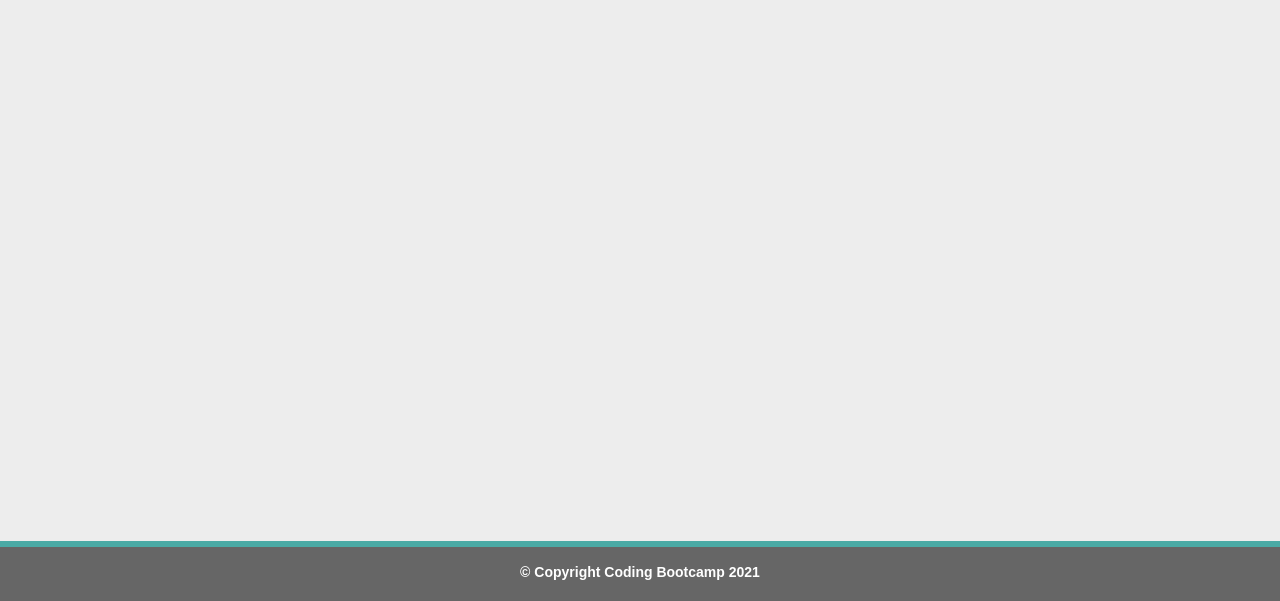
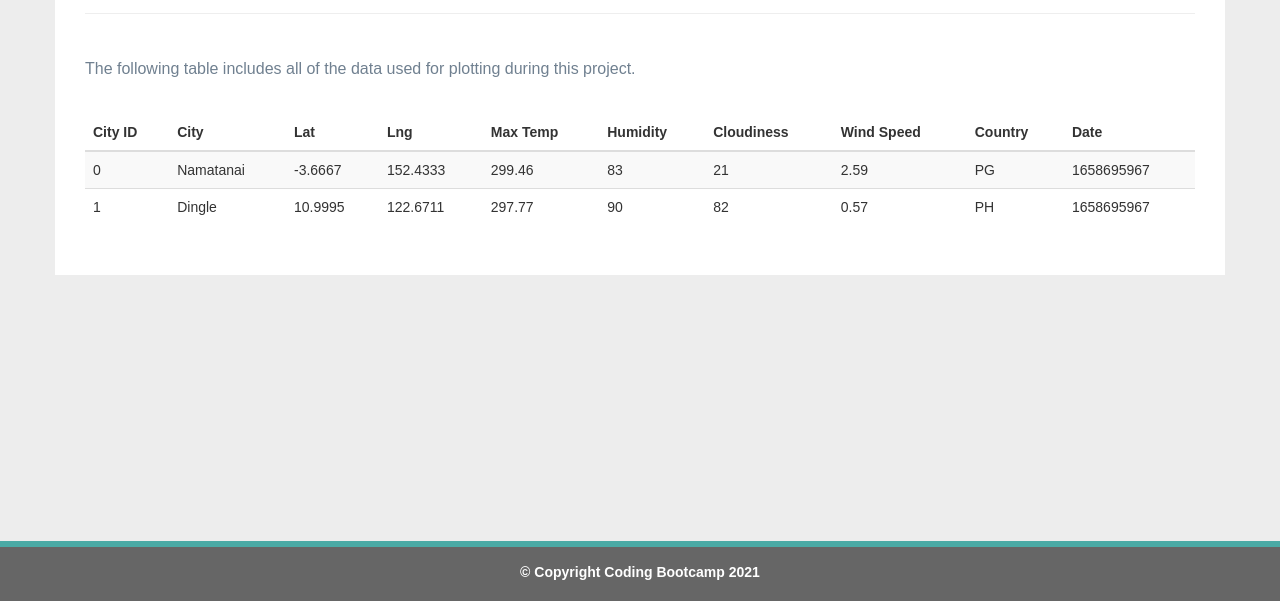
Before and after one commit to aimeevu/web-design-challenge, a plain HTML site: page data.html in a window 1280 px wide. Shown: the part 199-800 px from the top of the page. Drawn offline with nearby package versions, Linux system fonts and the light colour scheme.

Commit message:
Fixed spacing on index.html and completed comparison, data, and temp pages

```diff
--- a/assets/css/styles.css
+++ b/assets/css/styles.css
@@ -153,7 +153,6 @@ body {
 }
 
 .description-image {
-  float:left;
   width:350px;
 }
 
@@ -218,6 +217,12 @@ body {
 
   /* Typography */
   text-align: center;
+
+  /* Centering */
+  display: block;
+  margin-left: auto;
+  margin-right: auto;
+  width: 50%;
 }
 
 /* ----IMAGE NAV END---- */
--- a/data.html
+++ b/data.html
@@ -59,6 +59,54 @@
 
     <!-- Start of container -->
 
+    <div class="container description-content">
+      <h1 class="description-header">Data</h1>
+      <hr class="my-4">
+      <p class="description-text">The following table includes all of the data used for plotting during this project.</p>
+      <table class="dataframe table table-striped table-hover">
+        <thead>
+          <tr style="text-align: right;">
+            <th>City ID</th>
+            <th>City</th>
+            <th>Lat</th>
+            <th>Lng</th>
+            <th>Max Temp</th>
+            <th>Humidity</th>
+            <th>Cloudiness</th>
+            <th>Wind Speed</th>
+            <th>Country</th>
+            <th>Date</th>
+          </tr>
+        </thead>
+        <tbody>
+          <tr>
+            <td>0</td>
+            <td>Namatanai</td>
+            <td>-3.6667</td>
+            <td>152.4333</td>
+            <td>299.46</td>
+            <td>83</td>
+            <td>21</td>
+            <td>2.59</td>
+            <td>PG</td>
+            <td>1658695967</td>
+          </tr>
+          <tr>
+            <td>1</td>
+            <td>Dingle</td>
+            <td>10.9995</td>
+            <td>122.6711</td>
+            <td>297.77</td>
+            <td>90</td>
+            <td>82</td>
+            <td>0.57</td>
+            <td>PH</td>
+            <td>1658695967</td>
+          </tr>
+        </tbody>
+      </table>
+    </div>
+
     <!-- End of container -->
 
     <!-- Start of footer -->
```
Also changed, not shown: comparison.html (+5 -5 lines), index.html (+4 -2 lines), temp.html (+34 -1 lines).
